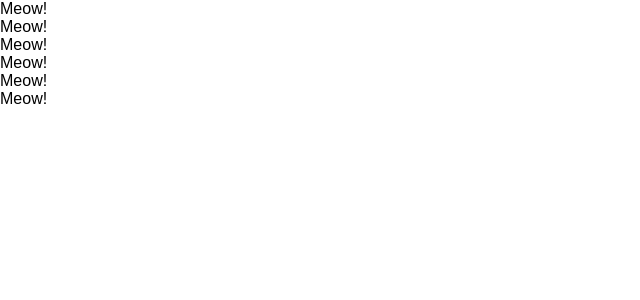
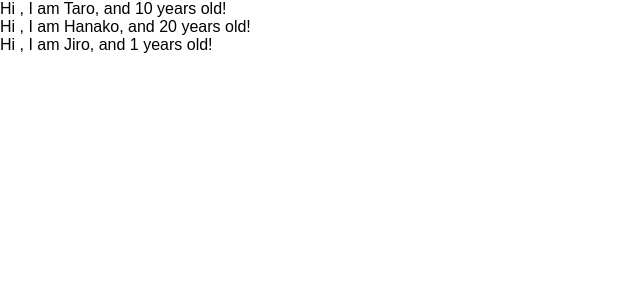
Before and after one commit to nargok/udemy-react-redux-crud-application, a React (Create React App) app: page / in a window 1280 px wide. Shown: the top 300 px of the page, without its empty margins (0-640 px from the left). Built offline with nearby package versions, Linux system fonts and the light colour scheme.

Commit message:
single line props

```diff
--- a/src/App.js
+++ b/src/App.js
@@ -1,31 +1,21 @@
 import React from 'react';
-
-// class App extends Component {
-//   render() {
-//     return (
-//       <React.Fragment>
-//         <label htmlFor="bar">bar</label>
-//         <input type="text" onChange={() => {console.log("I am changed!")}}/>
-//       </React.Fragment>
-//     );
-//   }
-// }
 
 const App = () => {
   return (
     <div>
-      <Cat />
-      <Cat />
-      <Cat />
-      <Cat />
-      <Cat />
-      <Cat />
+      <User name={"Taro"} age={10}/>
+      <User name={"Hanako"} age={20}/>
+      <User name={"Jiro"}/>
     </div>
   )
 }
 
-const Cat = () => {
-  return <div>Meow!</div>
+const User = (props) => {
+  return <div>Hi , I am {props.name}, and {props.age} years old!</div>
+}
+
+User.defaultProps = {
+  age: 1
 }
 
 export default App;
```
